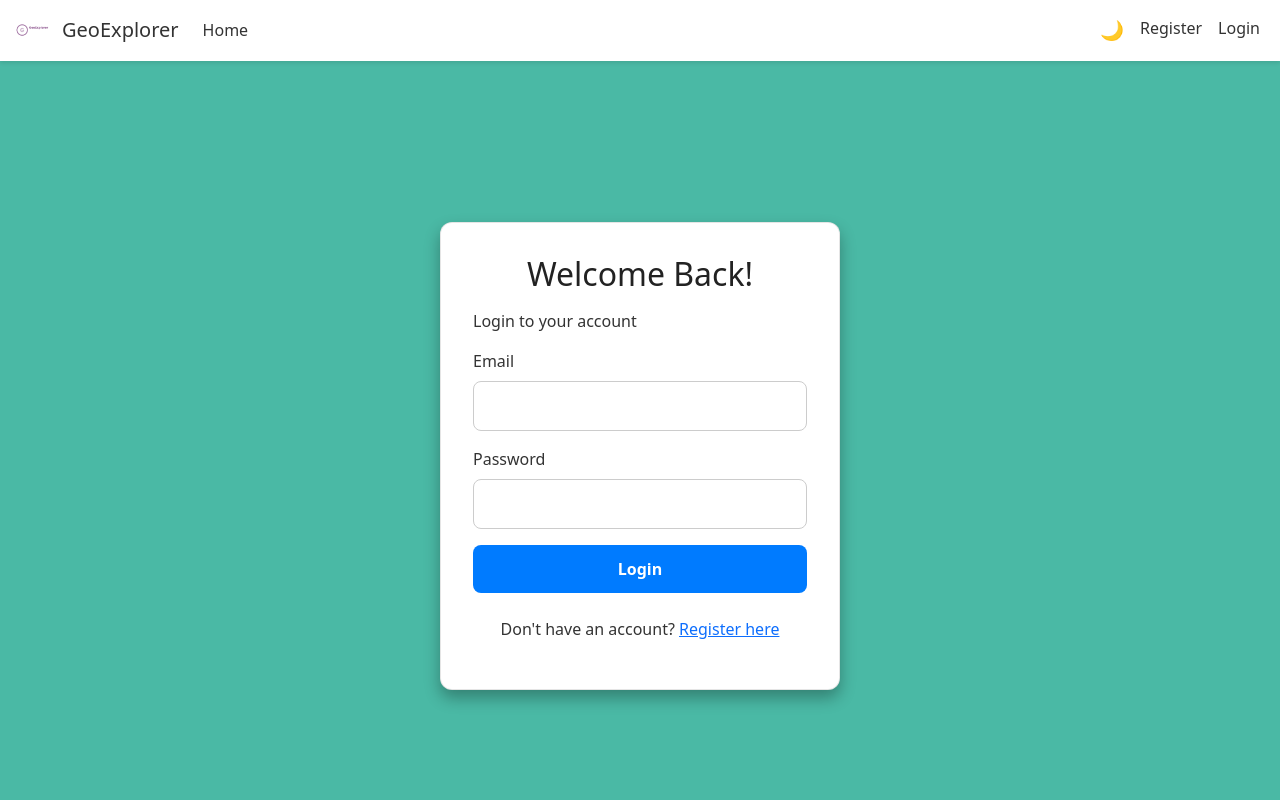
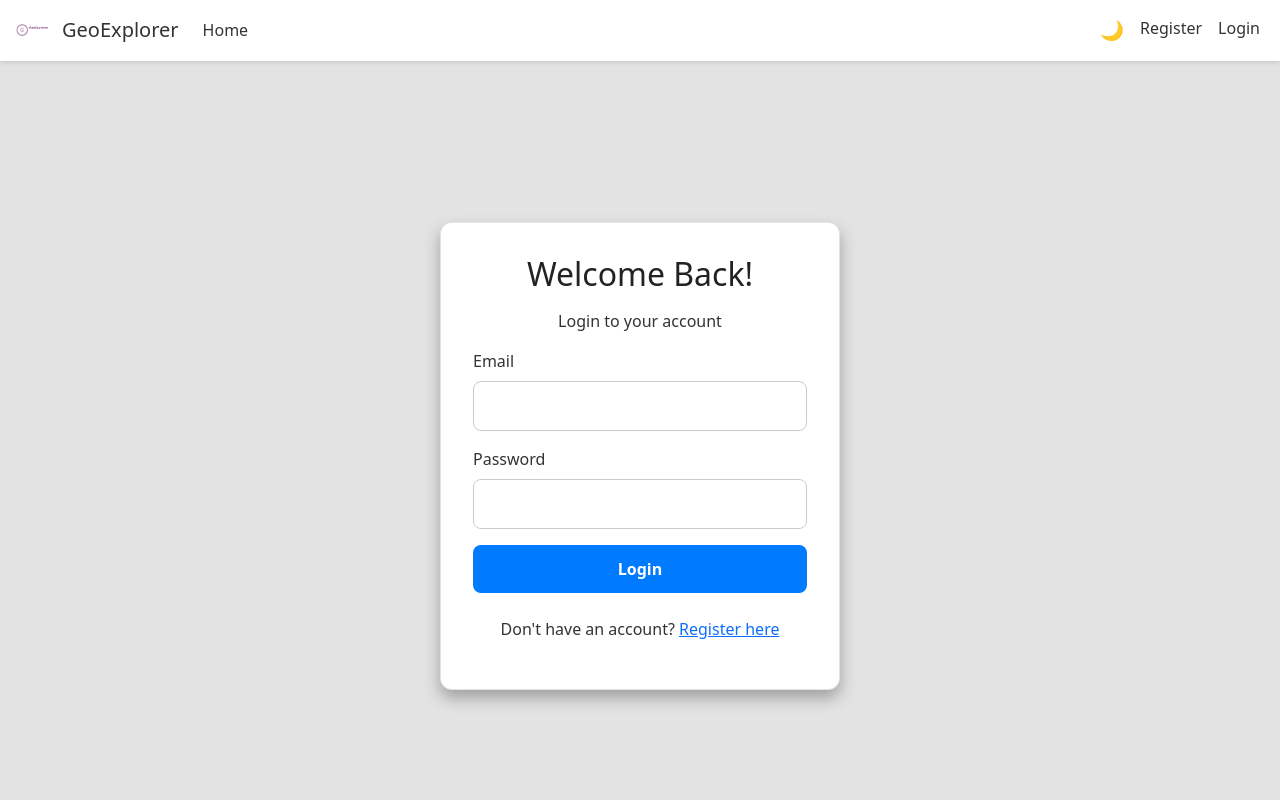
Before and after one commit to Rajithaisuru/AF_61317241, a React (Vite) app in the folder frontend/: page /login in a window 1280 px wide. Shown: the top 800 px of the page. Built offline with nearby package versions, Linux system fonts and the light colour scheme; no server answers.

Commit message:
Did some updates in login form and Navbar

```diff
--- a/frontend/src/components/Login.jsx
+++ b/frontend/src/components/Login.jsx
@@ -28,7 +28,7 @@ function Login() {
     <div className="login-container">
       <div className="login-card">
         <h2 className="text-center mb-3">Welcome Back!</h2>
-        <p class="login-text">Login to your account</p>
+        <p className="text-center login-text">Login to your account</p>
         {error && <div className="alert alert-danger">{error}</div>}
         <form onSubmit={handleSubmit}>
           <div className="mb-3">
--- a/frontend/src/components/Navbar.jsx
+++ b/frontend/src/components/Navbar.jsx
@@ -75,7 +75,9 @@ function Navbar() {
               {isLoggedIn ? (
                 <>
                   <li className="nav-item">
-                    <span className="nav-link">Welcome, {user?.email.split('@')[0]}!</span>
+                    <Link className="nav-link" to="/profile" onClick={() => setIsOpen(false)}>
+                      Welcome, {user?.email.split('@')[0]}!
+                    </Link>
                   </li>
                   <li className="nav-item">
                     <button
--- a/frontend/src/index.css
+++ b/frontend/src/index.css
@@ -20,7 +20,7 @@ html.dark, body.dark {
 
 /* LIGHT MODE OVERRIDES*/
 html.light, body.light {
-  background-color: #4ab9a5 !important;
+  background-color: #e3e3e3 !important;
   background-image: none !important;
   color: #333333 !important;
 }
```
